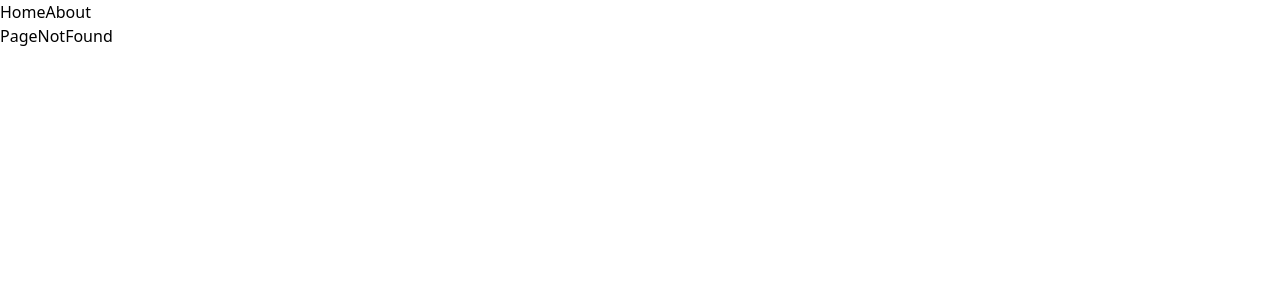
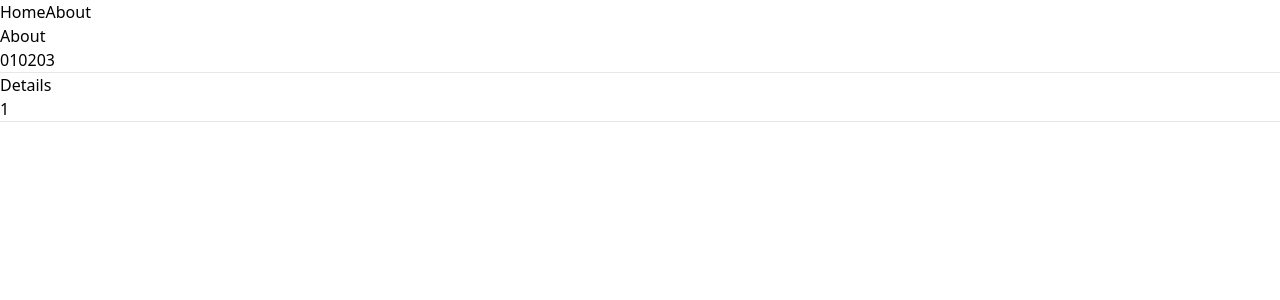
Before and after one commit to Prathammeena1/reactLearning, a React (Vite) app: page /about/1 in a window 1280 px wide. Shown: the top 300 px of the page. Built offline with nearby package versions, Linux system fonts and the light colour scheme.

Commit message:
learning react02

```diff
--- a/src/component/About.jsx
+++ b/src/component/About.jsx
@@ -1,8 +1,17 @@
 import React from 'react'
+import { Link, Outlet } from 'react-router-dom'
 
 const About = () => {
   return (
-    <div>About</div>
+    <div>
+      <div>About</div>
+      <Link className='mx-10' to={`/about/1`}>01</Link>
+      <Link className='mx-10' to={`/about/2`}>02</Link>
+      <Link className='mx-10' to={`/about/3`}>03</Link>
+      <hr />
+      <Outlet />
+    </div>
+
   )
 }
 
--- /dev/null
+++ b/src/component/Details.jsx
@@ -0,0 +1,16 @@
+import React from 'react'
+import { useParams } from 'react-router-dom'
+
+const Details = () => {
+    const params = useParams()
+    return (
+        <>
+        <div>Details</div>
+        <h1 className='text-3xl'>{params.id}</h1>
+        <hr />
+        </>
+
+    )
+}
+
+export default Details
--- a/src/component/MainRoutes.jsx
+++ b/src/component/MainRoutes.jsx
@@ -3,12 +3,17 @@ import { Route, Routes } from 'react-router-dom'
 import Home from './Home.jsx'
 import About from './About.jsx'
 import PageNotFound from './PageNotFound.jsx'
+import Details from './Details.jsx'
+
 
 const MainRoutes = () => {
   return (
     <Routes>
         <Route path='/' element={<Home/>} />
-        <Route path='/about' element={<About/>} />
+        <Route path='/about' element={<About/>}>
+          <Route path='/about/:id' element={<Details/>} />
+        </Route>
+
         <Route path='*' element={<PageNotFound/>} />
       </Routes>
   )
```
